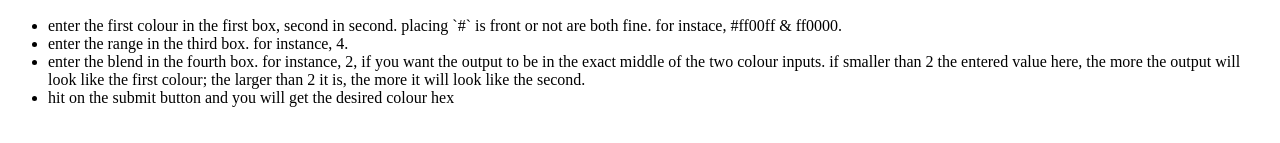
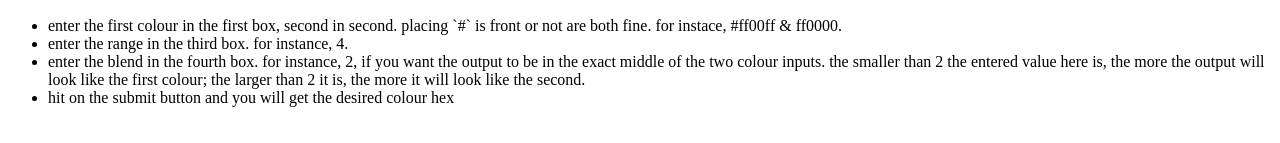
Before and after one commit to KnowsCount/hex-blender, a website: page demo/index.html in a window 1280 px wide. Shown: the part 149-292 px from the top of the page. Drawn offline with Linux system fonts and the light colour scheme.

Commit message:
fix: demo grammar

```diff
--- a/demo/index.html
+++ b/demo/index.html
@@ -28,9 +28,9 @@
 			<li>
 				enter the blend in the fourth box. for instance, 2, if you want
 				the output to be in the exact middle of the two colour inputs.
-				if smaller than 2 the entered value here, the more the output
-				will look like the first colour; the larger than 2 it is, the
-				more it will look like the second.
+				the smaller than 2 the entered value here is, the more the
+				output will look like the first colour; the larger than 2 it is,
+				the more it will look like the second.
 			</li>
 			<li>
 				hit on the submit button and you will get the desired colour hex
```
